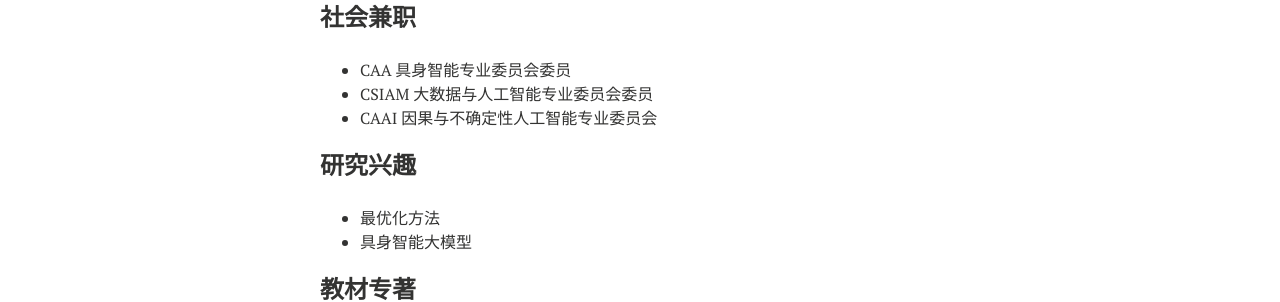
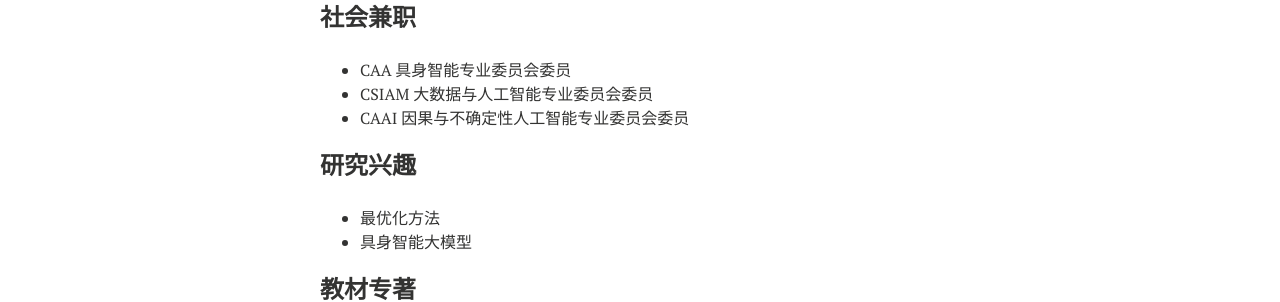
Before and after one commit to xianchaoxiu/xianchaoxiu.github.io, a Jekyll site: the page built from chinese/index.md, in a window 1280 px wide. Shown: the part 465-767 px from the top of the page. Built offline with Jekyll 4.4.1, drawn with Linux system fonts in a browser that asks for light colours; nearby versions of some CDN libraries.

Commit message:
Update index.md

```diff
--- a/chinese/index.md
+++ b/chinese/index.md
@@ -25,7 +25,7 @@ share: false
 ### 社会兼职
 * CAA 具身智能专业委员会委员 <br>
 * CSIAM 大数据与人工智能专业委员会委员 <br>
-* CAAI 因果与不确定性人工智能专业委员会<br>
+* CAAI 因果与不确定性人工智能专业委员会委员 <br>
 
 
 ### 研究兴趣
```
